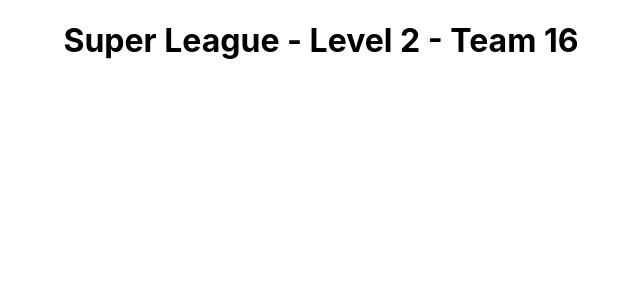
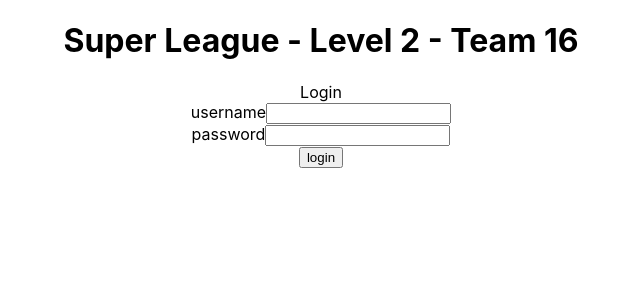
Before and after one commit to prnvjn/superLeague-level-2, a React (Create React App) app: page / in a window 1280 px wide. Shown: the top 300 px of the page, without its empty margins (319-959 px from the left). Built offline with nearby package versions, Linux system fonts and the light colour scheme.

Commit message:
Frontend Login

```diff
--- a/src/App.js
+++ b/src/App.js
@@ -1,9 +1,11 @@
 import "./App.css";
+import { Login } from "./components/Login";
 
 function App() {
   return (
     <div className="App">
       <h1>Super League - Level 2 - Team 16</h1>
+        <Login />
     </div>
   );
 }
--- /dev/null
+++ b/src/components/Login.jsx
@@ -0,0 +1,52 @@
+import loginService from '../services/login'
+import React,{useState} from 'react'
+
+export const Login = () => {
+    const [name, setUsername] = useState('')
+    const [password, setPassword] = useState('')
+    const [user, setUser] = useState(null)
+    const handleLogin = async (event) => {
+        event.preventDefault()
+
+        try {
+          const user = await loginService.login({
+            name, password,
+          })
+          setUser(user)
+          setUsername('')
+          setPassword('')
+        } catch (exception) {
+          console.error('Wrong credentials')
+          setTimeout(() => {
+            console.error(null)
+          }, 5000)
+        }
+    }
+  return (
+    <div>Login
+
+<form onSubmit={handleLogin}>
+      <div>
+        username
+          <input
+          type="text"
+          value={name}
+          name="name"
+          onChange={({ target }) => setUsername(target.value)}
+        />
+      </div>
+      <div>
+        password
+          <input
+          type="password"
+          value={password}
+          name="Password"
+          onChange={({ target }) => setPassword(target.value)}
+        />
+      </div>
+      <button type="submit">login</button>
+    </form>
+    {console.log(user)}
+    </div>
+  )
+}
--- /dev/null
+++ b/src/services/login.js
@@ -0,0 +1,11 @@
+import axios from 'axios'
+const baseUrl = 'http://localhost:8000/login'
+
+const login = async credentials => {
+    console.log(credentials,"values")
+  const response = await axios.post(baseUrl, credentials)
+  console.log(response)
+  return response.data
+}
+
+export default { login }
```
